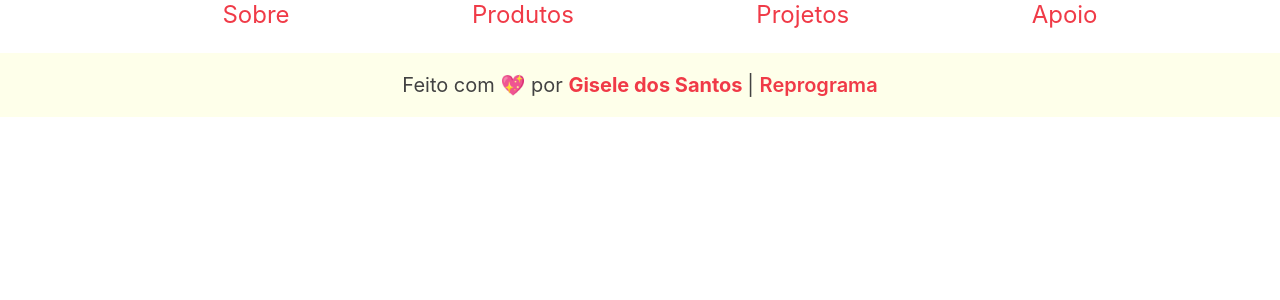
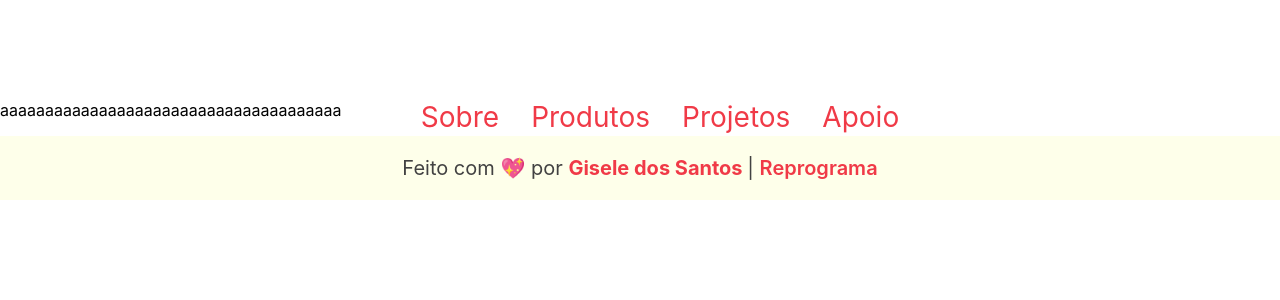
Before and after one commit to Giselz/corrente-delxs, a React (Create React App) app: page / in a window 1280 px wide. Shown: the top 300 px of the page. Built offline with nearby package versions, Linux system fonts and the light colour scheme.

Commit message:
Atualização com estilizações do menu, footer e da page sobre

```diff
--- a/src/App.css
+++ /dev/null
@@ -1,38 +0,0 @@
-.App {
-  text-align: center;
-}
-
-.App-logo {
-  height: 40vmin;
-  pointer-events: none;
-}
-
-@media (prefers-reduced-motion: no-preference) {
-  .App-logo {
-    animation: App-logo-spin infinite 20s linear;
-  }
-}
-
-.App-header {
-  background-color: #282c34;
-  min-height: 100vh;
-  display: flex;
-  flex-direction: column;
-  align-items: center;
-  justify-content: center;
-  font-size: calc(10px + 2vmin);
-  color: white;
-}
-
-.App-link {
-  color: #61dafb;
-}
-
-@keyframes App-logo-spin {
-  from {
-    transform: rotate(0deg);
-  }
-  to {
-    transform: rotate(360deg);
-  }
-}
--- a/src/App.js
+++ b/src/App.js
@@ -1,4 +1,3 @@
-import './App.css';
 import Rotas from "./routes/Rotas"
 
 function App() {
--- a/src/components/Menu/Menu.jsx
+++ b/src/components/Menu/Menu.jsx
@@ -3,20 +3,22 @@ import './menu.css'
 
 const Menu = () => {
     return(
+        <div className="container-menu">
             <ul className="navbar">
                 <li>
-                <Link className="link" to="/">Sobre</Link>
+                    <Link className="link-a" to="/">Sobre</Link>
                 </li>
                 <li>
-                <Link className="link" to="/produtos">Produtos</Link>
+                    <Link className="link-a" to="/produtos">Produtos</Link>
                 </li>
                 <li>
-                <Link className="link" to="/projetos">Projetos</Link>
+                    <Link className="link-a" to="/projetos">Projetos</Link>
                 </li>
                 <li>
-                <Link className="link" to="/apoio">Apoio</Link>
+                    <Link className="link-a" to="/apoio">Apoio</Link>
                 </li>
             </ul>
+        </div>
     )
 }
 
--- a/src/components/Menu/menu.css
+++ b/src/components/Menu/menu.css
@@ -1,3 +1,12 @@
+.container-menu{
+    position: fixed;
+    display: flex;
+    flex-direction: row;
+    justify-content: center;
+    align-items: center;
+    width: 100%;
+}
+
 .navbar {
     display: flex;
     justify-content: space-evenly;
@@ -7,18 +16,60 @@
     margin-top: 0;
 }
 
-.navbar a {
+.navbar .link-a {
     color: #f03a47;
     text-align: center;
     text-decoration: none;
 }
 
-ul li{
+ul{
+    display: flex;
     list-style: none;
-    box-shadow: 0px 0.5px 0px rgb(171, 171, 173);
+    flex-wrap: wrap;
+    user-select: none;
+    pointer-events: none;
 }
 
-.link:hover{
-    color: #460303;
-    transition: linear .4s;
+ul li{
+    position: relative;
+    margin-left: 1rem;
+    margin-right: 1rem;
+    pointer-events: all;
 }
+
+.link-a{
+    position: relative;
+}
+
+.link-a::before{
+    position: absolute;
+    content: "";
+    width: 0;
+    height: 4px;
+    background: rgb(118, 168, 0);
+    left: 50%;
+    bottom: -8px;
+    border-radius: 5px;
+}
+
+li:hover .link-a::before{
+    width: 100%;
+    left: 0;
+    transition: .2 all;
+}
+
+.link-a{
+    color: rgb(15, 15, 15);
+    text-decoration: none;
+    transition: .2s;
+    font-size: 28px;
+}
+
+ul:hover .link-a{
+    color: #a3a3a3
+}
+
+ul:hover .link-a:hover{
+    color: #424242;
+    text-decoration: solid 1px #f03a47;
+}
--- a/src/pages/Sobre/Sobre.js
+++ b/src/pages/Sobre/Sobre.js
@@ -1,12 +1,18 @@
 import Menu from '../../components/Menu/Menu'
 import Footer from '../../components/Footer/Footer'
+import './sobre.css'
 
 const Sobre = () => {
     return(
-        <>
-        <Menu/>
-        <Footer/>
-        </>
+            <div className="container">
+            <Menu/>
+                <div className="content">
+                    <p className="text-sobre">
+                        aaaaaaaaaaaaaaaaaaaaaaaaaaaaaaaaaaaaaa
+                    </p>
+                </div>
+            <Footer/>
+            </div>
     )
 }
 
--- /dev/null
+++ b/src/pages/Sobre/sobre.css
@@ -0,0 +1,13 @@
+.container{
+    margin: 0 auto;
+
+}
+
+.content{
+    margin-top: 100px;
+    max-width: 600px;
+}
+
+.text-sobre{
+    margin-top: 10px;
+}
```
Lines whose indentation alone changed are shown as unchanged.
